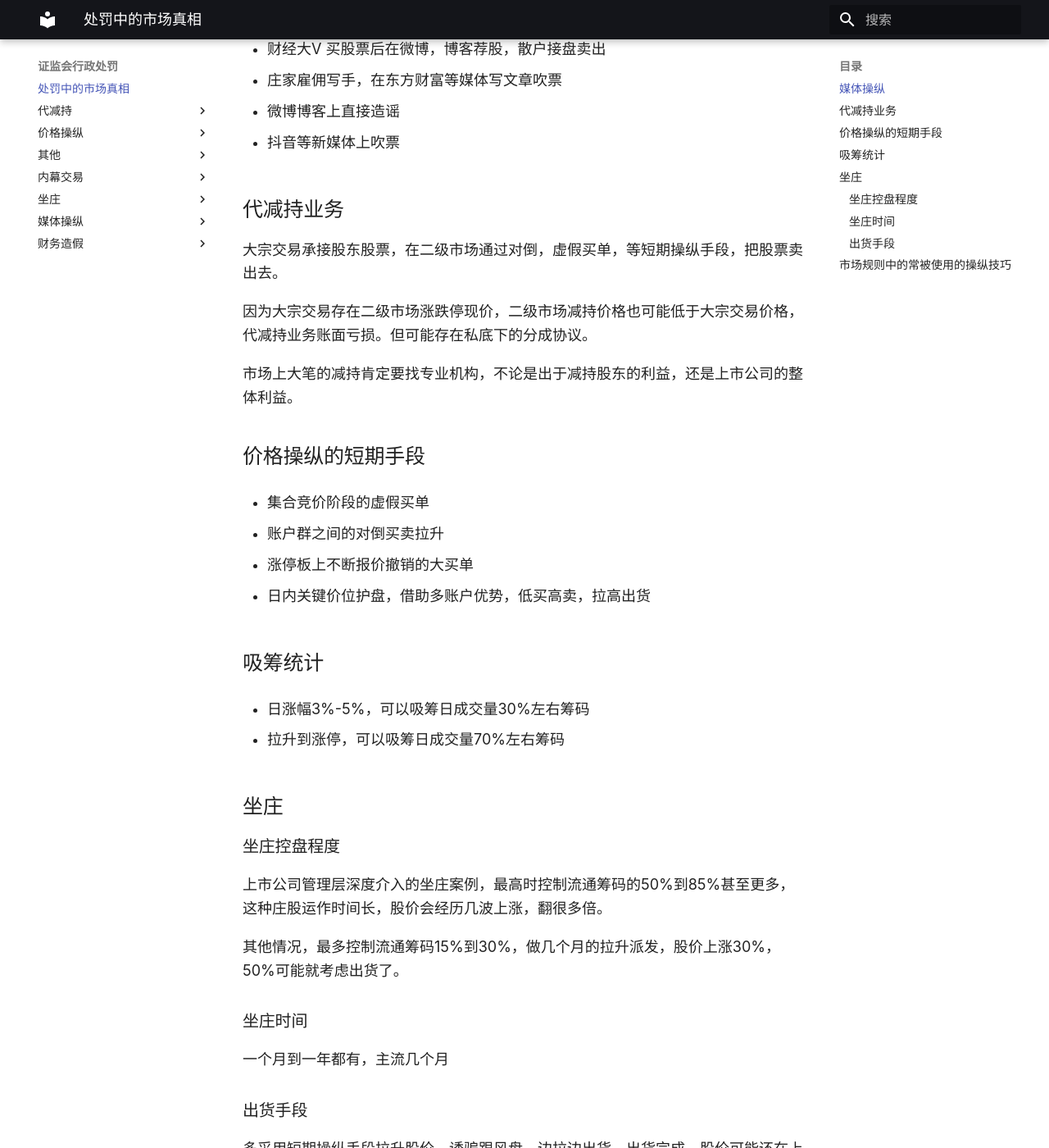
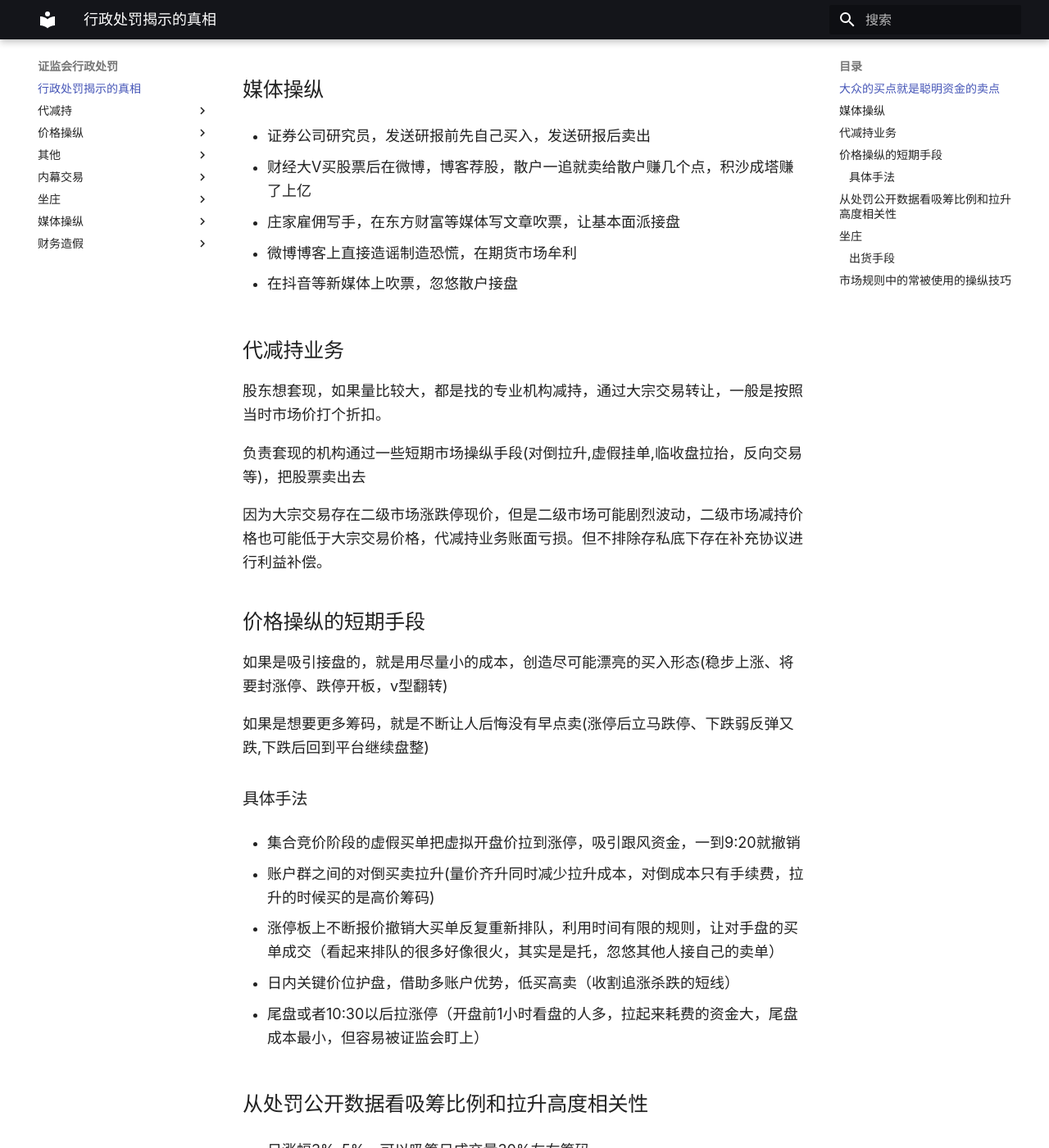
Before and after one commit to chenjiajia/stock_book, an MkDocs documentation site: the page built from docs/index.md, in a window 1280 px wide and 1400 px high, scrolled down 231 px. Shown: the whole window at 82% size. Built offline with MkDocs 1.6.1 and Material for MkDocs 9.7.7, drawn with Linux system fonts in a browser that asks for light colours; some of the changed text lies outside the part shown.

Commit message:
更新总结页面

```diff
--- a/docs/index.md
+++ b/docs/index.md
@@ -1,60 +1,72 @@
-# 处罚中的市场真相
+# 行政处罚揭示的真相
+
+参与者利用自己的优势，欺骗对手，把手里的股票卖给别人
+
+## **大众的买点就是聪明资金的卖点**
 
 ## 媒体操纵
 
 * 证券公司研究员，发送研报前先自己买入，发送研报后卖出
 
-* 财经大V 买股票后在微博，博客荐股，散户接盘卖出
+* 财经大V买股票后在微博，博客荐股，散户一追就卖给散户赚几个点，积沙成塔赚了上亿
 
-* 庄家雇佣写手，在东方财富等媒体写文章吹票
+* 庄家雇佣写手，在东方财富等媒体写文章吹票，让基本面派接盘
 
-* 微博博客上直接造谣
+* 微博博客上直接造谣制造恐慌，在期货市场牟利
 
-* 抖音等新媒体上吹票
+* 在抖音等新媒体上吹票，忽悠散户接盘
 
 ## 代减持业务
 
-大宗交易承接股东股票，在二级市场通过对倒，虚假买单，等短期操纵手段，把股票卖出去。
+股东想套现，如果量比较大，都是找的专业机构减持，通过大宗交易转让，一般是按照当时市场价打个折扣。
 
-因为大宗交易存在二级市场涨跌停现价，二级市场减持价格也可能低于大宗交易价格，代减持业务账面亏损。但可能存在私底下的分成协议。
+负责套现的机构通过一些短期市场操纵手段(对倒拉升,虚假挂单,临收盘拉抬，反向交易等)，把股票卖出去
 
-市场上大笔的减持肯定要找专业机构，不论是出于减持股东的利益，还是上市公司的整体利益。
+因为大宗交易存在二级市场涨跌停现价，但是二级市场可能剧烈波动，二级市场减持价格也可能低于大宗交易价格，代减持业务账面亏损。但不排除存私底下存在补充协议进行利益补偿。
 
 
 ## 价格操纵的短期手段
 
-* 集合竞价阶段的虚假买单
+如果是吸引接盘的，就是用尽量小的成本，创造尽可能漂亮的买入形态(稳步上涨、将要封涨停、跌停开板，v型翻转)
 
-* 账户群之间的对倒买卖拉升
+如果是想要更多筹码，就是不断让人后悔没有早点卖(涨停后立马跌停、下跌弱反弹又跌,下跌后回到平台继续盘整)
 
-* 涨停板上不断报价撤销的大买单
+### 具体手法
 
-* 日内关键价位护盘，借助多账户优势，低买高卖，拉高出货
+* 集合竞价阶段的虚假买单把虚拟开盘价拉到涨停，吸引跟风资金，一到9:20就撤销
 
-## 吸筹统计
+* 账户群之间的对倒买卖拉升(量价齐升同时减少拉升成本，对倒成本只有手续费，拉升的时候买的是高价筹码)
+
+* 涨停板上不断报价撤销大买单反复重新排队，利用时间有限的规则，让对手盘的买单成交（看起来排队的很多好像很火，其实是是托，忽悠其他人接自己的卖单）
+
+* 日内关键价位护盘，借助多账户优势，低买高卖（收割追涨杀跌的短线）
+
+* 尾盘或者10:30以后拉涨停（开盘前1小时看盘的人多，拉起来耗费的资金大，尾盘成本最小，但容易被证监会盯上）
+
+## 从处罚公开数据看吸筹比例和拉升高度相关性
 
 * 日涨幅3%-5%，可以吸筹日成交量30%左右筹码
 
 * 拉升到涨停，可以吸筹日成交量70%左右筹码
 
+所以，如果能从成交量上看到明显分界点，可以依据上述信息大概估计主力吸筹数量
+
 
 ## 坐庄
 
-### 坐庄控盘程度
+从惩处的坐庄案例看，并不是非要把流通筹码大比例收集了才能坐庄。
 
-上市公司管理层深度介入的坐庄案例，最高时控制流通筹码的50%到85%甚至更多，这种庄股运作时间长，股价会经历几波上涨，翻很多倍。
+流通筹码收集50%以上的，一般是上市公司深度介入的，和操盘机构个人是主导甚至雇佣关系。相应的坐庄周期也更长，股价上涨的比例也更高，往往股价后来翻了几倍甚至十几倍。
 
-其他情况，最多控制流通筹码15%到30%，做几个月的拉升派发，股价上涨30%，50%可能就考虑出货了。
+更多的惩处案例，没有提到上市公司，坐庄主体利用多个账户，短期（几周到几个月）收集5%到30%的流通筹码，股价上涨30%多，50%就用几个交易日都卖出去了。
 
-### 坐庄时间
-
-一个月到一年都有，主流几个月
 
 ### 出货手段
 
 多采用短期操纵手段拉升股价，诱骗跟风盘，边拉边出货，出货完成，股价可能还在上涨。
 
 出货阶段，上市公司往往利好频繁公布，配合出货。
+
 
 ## 市场规则中的常被使用的操纵技巧
 
```
